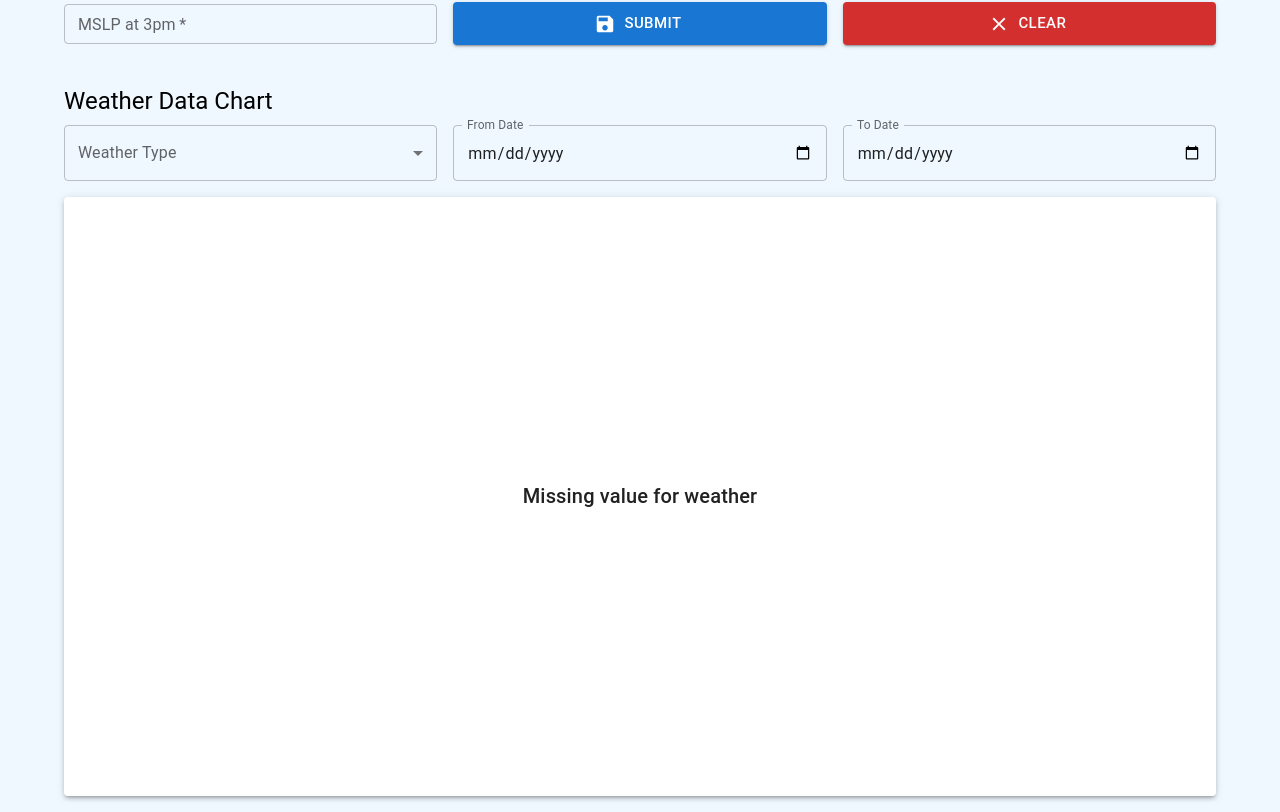
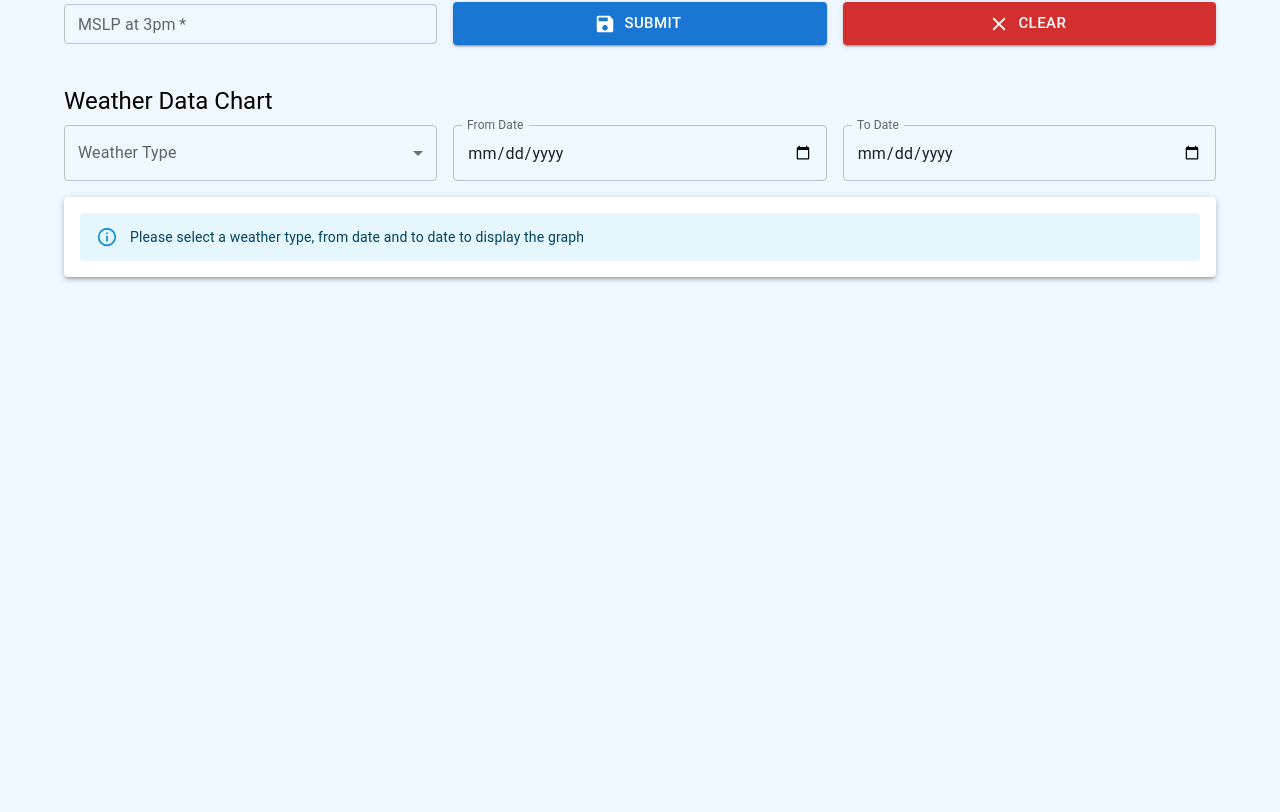
Before and after one commit to khangdzox/COS30049-Weather-Prediction, a React (Create React App) app: page / in a window 1280 px wide. Shown: the part 773-1585 px from the top of the page. After the commit the page ends 1066 px from the top, so only its background shows below. Built offline with nearby package versions, Linux system fonts and the light colour scheme.

Commit message:
use alert instead of blank graph

```diff
--- a/src/components/WeatherBarGraph.js
+++ b/src/components/WeatherBarGraph.js
@@ -76,6 +76,14 @@ const WeatherLineGraph = ({ dataType, fromDate, toDate }) => {
     .style('opacity', 0)
     .style('pointer-events', 'none');
 
+    // Add clip path to prevent bars from overflowing
+    svg.append('clipPath')
+    .attr('id', 'clip')
+    .append('rect')
+    .attr('x', margin.left)
+    .attr('width', width - margin.left - margin.right)
+    .attr('height', height);
+
     // Create the bars
     svg.selectAll('.bar')
     .data(data)
@@ -122,7 +130,7 @@ const WeatherLineGraph = ({ dataType, fromDate, toDate }) => {
       .duration(200)
       .attr('fill', 'lightsteelblue');
     })
-    .on('mouseout', (event, d) => {
+    .on('mouseout', (event) => {
       tooltip.transition()
       .duration(200)
       .style('opacity', 0);
@@ -152,14 +160,6 @@ const WeatherLineGraph = ({ dataType, fromDate, toDate }) => {
 
     svg.call(zoom);
 
-    // Add clip path to prevent bars from overflowing
-    svg.append('clipPath')
-    .attr('id', 'clip')
-    .append('rect')
-    .attr('x', margin.left)
-    .attr('width', width - margin.left - margin.right)
-    .attr('height', height);
-
   }, [data]);
 
   return (
--- a/src/components/WeatherGraph.js
+++ b/src/components/WeatherGraph.js
@@ -1,7 +1,6 @@
-import { Paper } from '@mui/material';
+import { Paper, Alert } from '@mui/material';
 import WeatherBarGraph from './WeatherBarGraph';
 import WeatherLineGraph from './WeatherLineGraph';
-import WeatherMissingValues from './WeatherMissingValues';
 
 const mapWeatherTypeToGraphType = (weatherType) => {
     if (['Rain_mm', 'Evaporation_mm', 'Wind_Speed'].includes(weatherType)) {
@@ -15,7 +14,7 @@ const WeatherGraph = ({weatherType, toDate, fromDate}) => {
   return (
     <Paper elevation={3} sx={{ mt: 2, mb: 2, p: 2 }}>
       {!weatherType || !toDate || !fromDate ? (
-        <WeatherMissingValues />
+        <Alert severity="info">Please select a weather type, from date and to date to display the graph</Alert>
       ) : mapWeatherTypeToGraphType(weatherType) === 'line' ? (
         <WeatherLineGraph fromDate={fromDate} toDate={toDate} dataType={weatherType} />
       ) : (
--- a/src/components/WeatherLineGraph.js
+++ b/src/components/WeatherLineGraph.js
@@ -98,6 +98,14 @@ const WeatherLineGraph = ({ dataType, fromDate, toDate }) => {
     .style('opacity', 0)
     .style('pointer-events', 'none');
 
+    // Add clip path to prevent overflowing
+    svg.append('clipPath')
+    .attr('id', 'clip')
+    .append('rect')
+    .attr('x', margin.left)
+    .attr('width', width - margin.left - margin.right)
+    .attr('height', height);
+
     // Create the dots
     svg.selectAll('.dot')
     .data(data)
@@ -165,19 +173,10 @@ const WeatherLineGraph = ({ dataType, fromDate, toDate }) => {
 
       path.attr('d', line.x(d => newX(timeParse(d.date))));
 
-      svg.selectAll('.dot')
-        .attr('cx', d => newX(timeParse(d.date)));
+      svg.selectAll('.dot').attr('cx', d => newX(timeParse(d.date)));
     });
 
     svg.call(zoom);
-
-    // Add clip path to prevent bars from overflowing
-    svg.append('clipPath')
-    .attr('id', 'clip')
-    .append('rect')
-    .attr('x', margin.left)
-    .attr('width', width - margin.left - margin.right)
-    .attr('height', height);
 
   }, [data]);
 
--- a/src/components/WeatherMissingValues.js
+++ /dev/null
@@ -1,21 +0,0 @@
-import React from 'react';
-import { Box, Typography } from '@mui/material';
-
-const WeatherMissingValues = () => {
-  return (
-    <Box
-      sx={{
-        display: 'flex',
-        justifyContent: 'center',
-        alignItems: 'center',
-        aspectRatio: '870/440',
-      }}
-    >
-      <Typography variant="h6">
-        Missing value for weather
-      </Typography>
-    </Box>
-  );
-};
-
-export default WeatherMissingValues;
```
